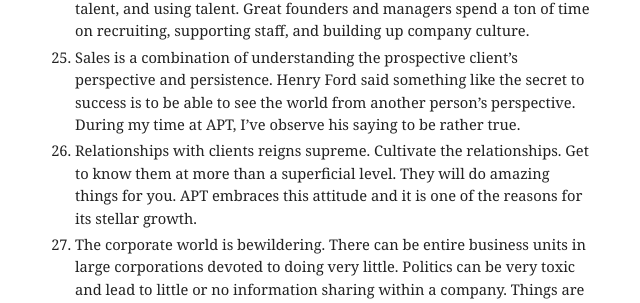
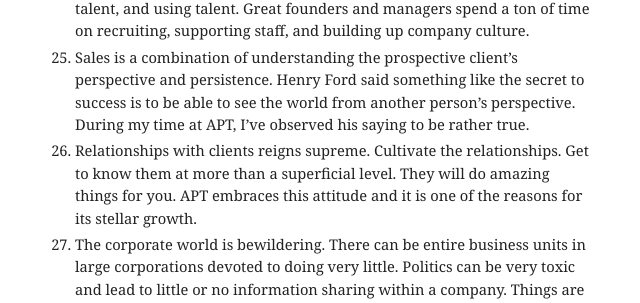
Before and after one commit to mbwong/mbwong.github.com, a Jekyll site: the page built from _posts/2013-04-30-lessons-from-apt.md, in a window 1280 px wide and 900 px high, scrolled down 2007 px. Shown: the part 213-516 px from the top of the window, without its empty margins (307-947 px from the left). Built offline with Jekyll 4.4.1, drawn with Linux system fonts in a browser that asks for light colours.

Commit message:
Update 2013-04-30-lessons-from-apt.md

```diff
--- a/_posts/2013-04-30-lessons-from-apt.md
+++ b/_posts/2013-04-30-lessons-from-apt.md
@@ -30,7 +30,7 @@ layout: post
 22. PowerPoints are only good for presentations. As internal documents they constrain ideas. Use written word for internal communications instead. Yet again, flexible and expressive media is better.
 23. Record meetings as videos. It helps people improve their public speaking. It's also a great way to share knowledge across offices when timezone is a problem.
 24. So much of building a good company is about finding talent, keeping talent, and using talent. Great founders and managers spend a ton of time on recruiting, supporting staff, and building up company culture.
-25. Sales is a combination of understanding the prospective client's perspective and persistence. Henry Ford said something like the secret to success is to be able to see the world from another person's perspective. During my time at APT, I've observe his saying to be rather true.
+25. Sales is a combination of understanding the prospective client's perspective and persistence. Henry Ford said something like the secret to success is to be able to see the world from another person's perspective. During my time at APT, I've observed his saying to be rather true.
 26. Relationships with clients reigns supreme. Cultivate the relationships. Get to know them at more than a superficial level. They will do amazing things for you. APT embraces this attitude and it is one of the reasons for its stellar growth.
 27. The corporate world is bewildering. There can be entire business units in large corporations devoted to doing very little. Politics can be very toxic and lead to little or no information sharing within a company. Things are easily lost within the corporate hierarchy. What gets done depends very much on what the C-level executives care about. Managers can only work within their fiefdom and around on the margins; many just want to protect their jobs. Are competitive pressures just not strong enough to make organizations more efficient? Does the organizational form of American businesses make sense? I don't know!
 28. Corporate restructuring causes a lot of nervousness and can bring productivity of managers and analyst to zero. The costs of such an exercise is not to be discounted.
```
